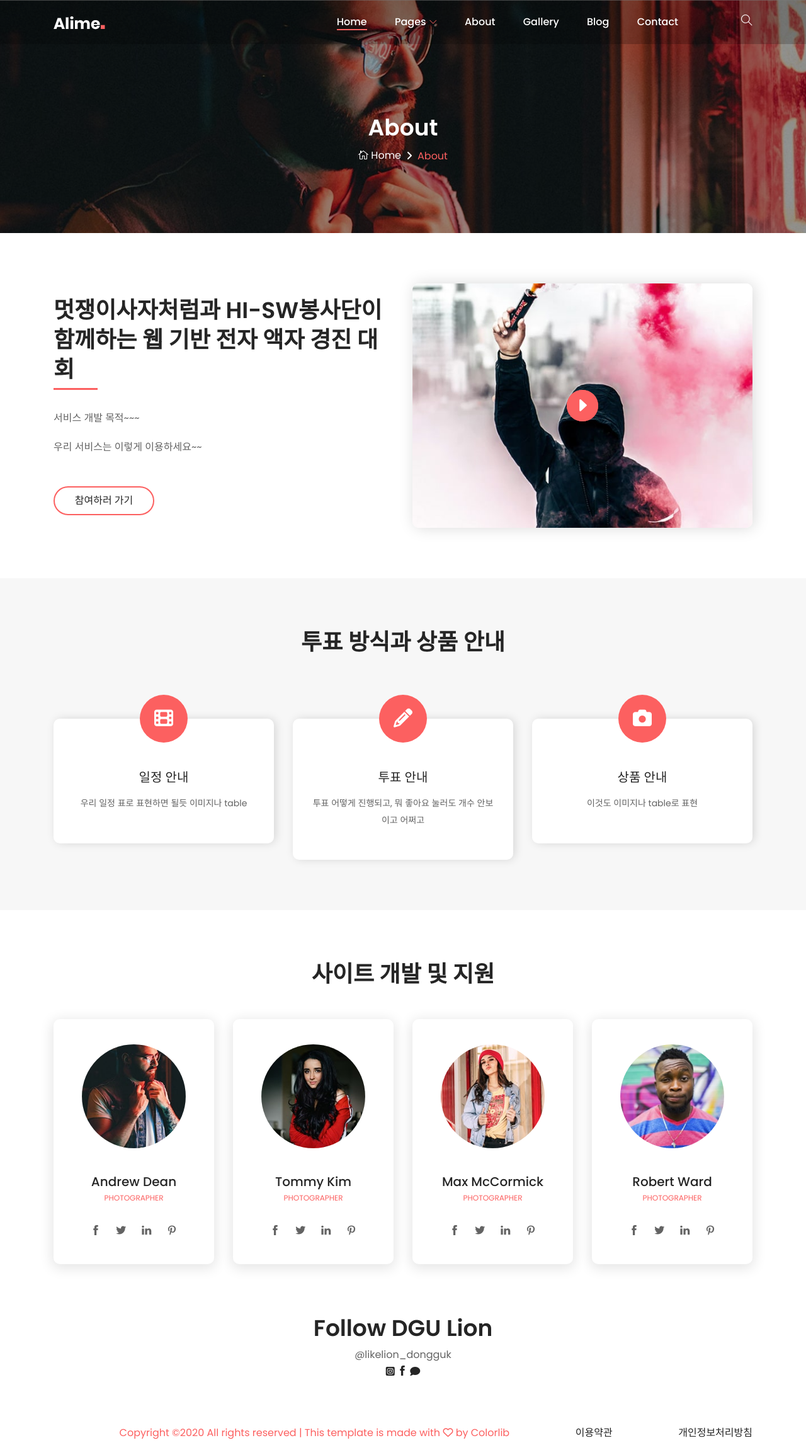
After one commit to JuYeong0413/2020-dgu-fest, a Django app: page /about/ in a window 1280 px wide. The commit adds this page. Shown: the whole page at 63% size. Run offline with Django 3.2, Linux system fonts and the light colour scheme; some libraries are stand-ins or nearby versions; some web fonts are replaced.

Commit message:
base.html 위치 변경, about.html 추가

```diff
--- /dev/null
+++ b/dgufest/templates/about.html
@@ -0,0 +1,182 @@
+{% extends 'base.html' %}
+{% load static %}
+{% block content %}
+    <!-- Breadcrumb Area Start -->
+    <section class="breadcrumb-area bg-img bg-overlay jarallax" style="background-image: url(img/bg-img/38.jpg);">
+        <div class="container h-100">
+            <div class="row h-100 align-items-center">
+                <div class="col-12">
+                    <div class="breadcrumb-content text-center">
+                        <h2 class="page-title">About</h2>
+                        <nav aria-label="breadcrumb">
+                            <ol class="breadcrumb justify-content-center">
+                                <li class="breadcrumb-item"><a href="index.html"><i class="icon_house_alt"></i> Home</a></li>
+                                <li class="breadcrumb-item active" aria-current="page">About</li>
+                            </ol>
+                        </nav>
+                    </div>
+                </div>
+            </div>
+        </div>
+    </section>
+    <!-- Breadcrumb Area End -->
+
+    <!-- About Us Area Start -->
+    <div class="about-us-area section-padding-80-0 clearfix">
+        <div class="container">
+            <div class="row align-items-center">
+                <div class="col-12 col-lg-6">
+                    <div class="about-us-content mb-80">
+                        <h3 class="wow fadeInUp" data-wow-delay="100ms">멋쟁이사자처럼과 HI-SW봉사단이 함께하는 웹 기반 전자 액자 경진 대회</h3>
+                        <div class="line wow fadeInUp" data-wow-delay="200ms"></div>
+                        <p class="wow fadeInUp" data-wow-delay="300ms">서비스 개발 목적~~~</p>
+                        <p class="wow fadeInUp" data-wow-delay="400ms">우리 서비스는 이렇게 이용하세요~~</p>
+                        <a class="btn alime-btn btn-2 mt-30 wow fadeInUp" data-wow-delay="500ms" href="#">참여하러 가기</a>
+                    </div>
+                </div>
+                <div class="col-12 col-lg-6">
+                    <div class="about-video-area mb-80 wow fadeInUp" data-wow-delay="100ms">
+                        <img src="img/bg-img/17.jpg" alt="">
+                        <div class="video-icon">
+                            <a href="https://www.youtube.com/watch?v=sSakBz_eYzQ" class="video-play-btn"><i class="arrow_triangle-right"></i></a>
+                        </div>
+                    </div>
+                </div>
+            </div>
+        </div>
+    </div>
+    <!-- About Us Area End -->
+
+    <!-- Why Choose Us Area Start -->
+    <section class="why-choose-us-area bg-gray section-padding-80-0 clearfix">
+        <div class="container">
+            <div class="row">
+                <div class="col-12">
+                    <div class="section-heading text-center wow fadeInUp" data-wow-delay="100ms">
+                        <h2>투표 방식과 상품 안내</h2>
+                    </div>
+                </div>
+            </div>
+
+            <div class="row">
+                <!-- Single Why Choose Area -->
+                <div class="col-md-6 col-lg-4">
+                    <div class="why-choose-us-content text-center mb-80 wow fadeInUp" data-wow-delay="100ms">
+                        <div class="chosse-us-icon">
+                            <i class="fa fa-film" aria-hidden="true"></i>
+                        </div>
+                        <h4>일정 안내</h4>
+                        <p>우리 일정 표로 표현하면 될듯 이미지나 table</p>
+                    </div>
+                </div>
+
+                <!-- Single Why Choose Area -->
+                <div class="col-md-6 col-lg-4">
+                    <div class="why-choose-us-content text-center mb-80 wow fadeInUp" data-wow-delay="300ms">
+                        <div class="chosse-us-icon">
+                            <i class="fa fa-pencil" aria-hidden="true"></i>
+                        </div>
+                        <h4>투표 안내</h4>
+                        <p>투표 어떻게 진행되고, 뭐 좋아요 눌러도 개수 안보이고 어쩌고</p>
+                    </div>
+                </div>
+
+                <!-- Single Why Choose Area -->
+                <div class="col-md-6 col-lg-4">
+                    <div class="why-choose-us-content text-center mb-80 wow fadeInUp" data-wow-delay="500ms">
+                        <div class="chosse-us-icon">
+                            <i class="fa fa-camera" aria-hidden="true"></i>
+                        </div>
+                        <h4>상품 안내</h4>
+                        <p>이것도 이미지나 table로 표현</p>
+                    </div>
+                </div>
+            </div>
+        </div>
+    </section>
+    <!-- Why Choose  us Area End -->
+
+    <!-- Our Team Area Start -->
+    <section class="our-team-area section-padding-80-50">
+        <div class="container">
+            <div class="row">
+                <div class="col-12">
+                    <div class="section-heading text-center wow fadeInUp" data-wow-delay="100ms">
+                        <h2>사이트 개발 및 지원</h2>
+                    </div>
+                </div>
+            </div>
+
+            <div class="row">
+                <!-- Team Member Area -->
+                <div class="col-md-6 col-xl-3">
+                    <div class="team-content-area text-center mb-30 wow fadeInUp" data-wow-delay="100ms">
+                        <div class="member-thumb">
+                            <img src="img/bg-img/19.jpg" alt="">
+                        </div>
+                        <h5>Andrew Dean</h5>
+                        <span>Photographer</span>
+                        <div class="member-social-info">
+                            <a href="#"><i class="ti-facebook"></i></a>
+                            <a href="#"><i class="ti-twitter-alt"></i></a>
+                            <a href="#"><i class="ti-linkedin"></i></a>
+                            <a href="#"><i class="ti-pinterest"></i></a>
+                        </div>
+                    </div>
+                </div>
+
+                <!-- Team Member Area -->
+                <div class="col-md-6 col-xl-3">
+                    <div class="team-content-area text-center mb-30 wow fadeInUp" data-wow-delay="300ms">
+                        <div class="member-thumb">
+                            <img src="img/bg-img/20.jpg" alt="">
+                        </div>
+                        <h5>Tommy Kim</h5>
+                        <span>Photographer</span>
+                        <div class="member-social-info">
+                            <a href="#"><i class="ti-facebook"></i></a>
+                            <a href="#"><i class="ti-twitter-alt"></i></a>
+                            <a href="#"><i class="ti-linkedin"></i></a>
+                            <a href="#"><i class="ti-pinterest"></i></a>
+                        </div>
+                    </div>
+                </div>
+
+                <!-- Team Member Area -->
+                <div class="col-md-6 col-xl-3">
+                    <div class="team-content-area text-center mb-30 wow fadeInUp" data-wow-delay="500ms">
+                        <div class="member-thumb">
+                            <img src="img/bg-img/21.jpg" alt="">
+                        </div>
+                        <h5>Max McCormick</h5>
+                        <span>Photographer</span>
+                        <div class="member-social-info">
+                            <a href="#"><i class="ti-facebook"></i></a>
+                            <a href="#"><i class="ti-twitter-alt"></i></a>
+                            <a href="#"><i class="ti-linkedin"></i></a>
+                            <a href="#"><i class="ti-pinterest"></i></a>
+                        </div>
+                    </div>
+                </div>
+
+                <!-- Team Member Area -->
+                <div class="col-md-6 col-xl-3">
+                    <div class="team-content-area text-center mb-30 wow fadeInUp" data-wow-delay="700ms">
+                        <div class="member-thumb">
+                            <img src="img/bg-img/22.jpg" alt="">
+                        </div>
+                        <h5>Robert Ward</h5>
+                        <span>Photographer</span>
+                        <div class="member-social-info">
+                            <a href="#"><i class="ti-facebook"></i></a>
+                            <a href="#"><i class="ti-twitter-alt"></i></a>
+                            <a href="#"><i class="ti-linkedin"></i></a>
+                            <a href="#"><i class="ti-pinterest"></i></a>
+                        </div>
+                    </div>
+                </div>
+            </div>
+        </div>
+    </section>
+    <!-- Our Team Area End -->
+{% endblock %}
--- a/dgufest/templates/dgufest/base.html
+++ b/dgufest/templates/base.html
@@ -57,7 +57,7 @@
                     <nav class="classy-navbar justify-content-between" id="alimeNav">
 
                         <!-- Logo -->
-                        <a class="nav-brand" href="./index.html"><img src="{% static 'img/core-img/logo.png' %}" alt=""></a>
+                        <a class="nav-brand" href="#"><img src="{% static 'img/core-img/logo.png' %}" alt=""></a>
 
                         <!-- Navbar Toggler -->
                         <div class="classy-navbar-toggler">
--- a/dgufest/templates/dgufest/index.html
+++ b/dgufest/templates/index.html
@@ -1,7 +1,7 @@
-{% extends 'dgufest/base.html' %}
+{% extends 'base.html' %}
 {% load static %}
+
 {% block content %}
-
     <!-- Welcome Area Start -->
     <section class="welcome-area">
         <div class="welcome-slides owl-carousel">
--- a/dgufest/templates/shared/navbar.html
+++ b/dgufest/templates/shared/navbar.html
@@ -1,11 +1,11 @@
 <!-- Nav Start -->
 <div class="classynav">
     <ul id="nav">
-        <li class="active"><a href="./">Home</a></li>
+        <li class="active"><a href="{% url 'index' %}">Home</a></li>
         <li><a href="#">Pages</a>
             <ul class="dropdown">
                 <li><a href="./">- Home</a></li>
-                <li><a href="./about.html">- About</a></li>
+                <li><a href="{% url 'about' %}">- About</a></li>
                 <li><a href="{% url 'posts:gallery' %}">- Gallery</a></li>
                 <li><a href="./blog.html">- Blog</a></li>
                 <li><a href="./single-blog.html">- Blog Details</a></li>
@@ -20,7 +20,7 @@
                 </li>
             </ul>
         </li>
-        <li><a href="./about.html">About</a></li>
+        <li><a href="{% url 'about' %}">About</a></li>
         <li><a href=".{% url 'posts:gallery' %}">Gallery</a></li>
         <li><a href="./blog.html">Blog</a></li>
         <li><a href="./contact.html">Contact</a></li>
--- a/dgufest/urls.py
+++ b/dgufest/urls.py
@@ -23,6 +23,7 @@ urlpatterns = [
     path('admin/', admin.site.urls),
     path('posts/', include('posts.urls')),
     path('', views.index, name="index"),
+    path('about/', views.about, name="about"),
     path('accounts/', include('allauth.urls')),
 ]
 urlpatterns += static(settings.MEDIA_URL, document_root=settings.MEDIA_ROOT)
--- a/dgufest/views.py
+++ b/dgufest/views.py
@@ -1,4 +1,7 @@
 from django.shortcuts import render
 
 def index(request):
-    return render(request, 'dgufest/index.html')
+    return render(request, 'index.html')
+
+def about(request):
+    return render(request, 'about.html')
```
